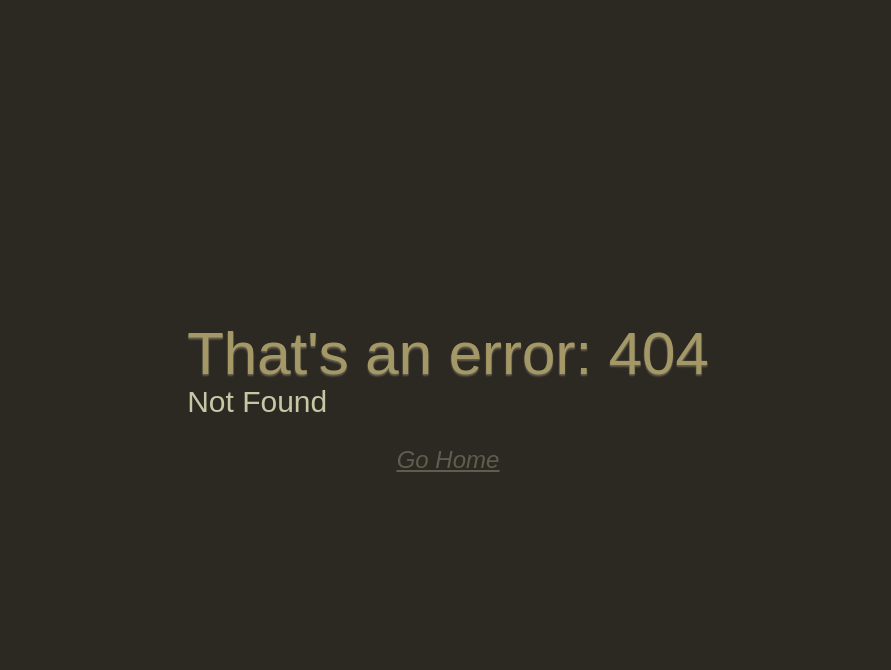
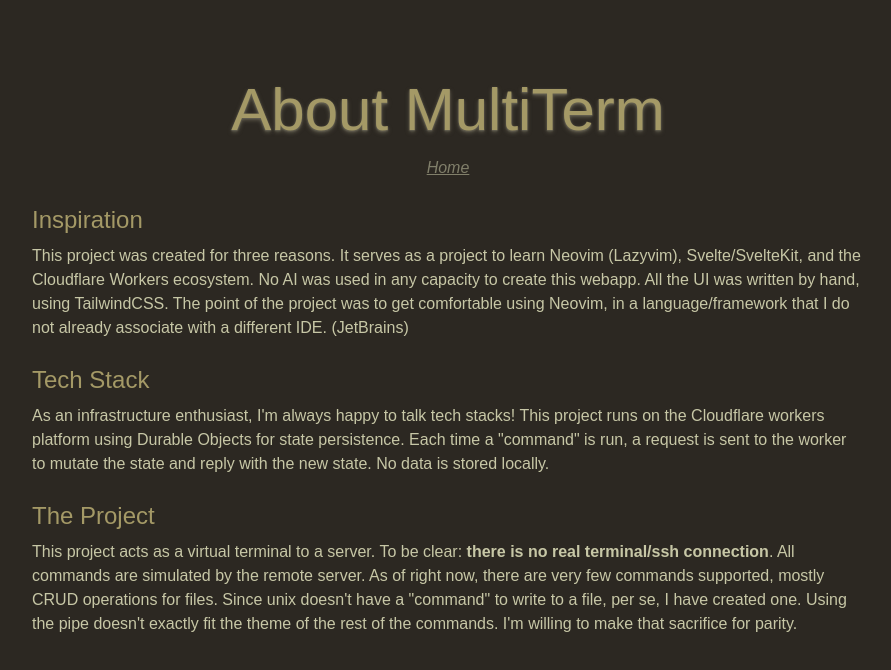
Before and after one commit to Foxikle/MultiTerm, a SvelteKit app: page /about in a window 1280 px wide. Before the commit this address had no page. Shown: the top 670 px of the page, without its empty margins (192-1083 px from the left). Built offline with nearby package versions, Linux system fonts and the light colour scheme; a web font is replaced by a local one.

Commit message:
Create a simple about page

```diff
--- /dev/null
+++ b/src/routes/about/+page.svelte
@@ -0,0 +1,49 @@
+<div class="min-h-screen bg-bg flex justify-center">
+  <div class="sm:max-w-[65vw] sm:min-w-[65vw] text-primary font-title">
+    <span class="flex flex-col">
+      <h1
+        class="text-6xl text-primary mt-20 mb-4 font-title text-center text-shadow-md text-shadow-muted"
+      >
+        About MultiTerm
+      </h1>
+      <a
+        href="/"
+        class="text-secondary/55 text-center font-title italic underline"
+        >Home</a
+      >
+    </span>
+    <span>
+      <h1 class="mt-6 mb-2 text-2xl">Inspiration</h1>
+      <p class="text-secondary">
+        This project was created for three reasons. It serves as a project to
+        learn Neovim (Lazyvim), Svelte/SvelteKit, and the Cloudflare Workers
+        ecosystem. No AI was used in any capacity to create this webapp. All the
+        UI was written by hand, using TailwindCSS. The point of the project was
+        to get comfortable using Neovim, in a language/framework that I do not
+        already associate with a different IDE. (JetBrains)
+      </p>
+    </span>
+    <span>
+      <h1 class="mt-6 mb-2 text-2xl">Tech Stack</h1>
+      <p class="text-secondary">
+        As an infrastructure enthusiast, I'm always happy to talk tech stacks!
+        This project runs on the Cloudflare workers platform using Durable
+        Objects for state persistence. Each time a "command" is run, a request
+        is sent to the worker to mutate the state and reply with the new state.
+        No data is stored locally.
+      </p>
+    </span>
+    <span>
+      <h1 class="mt-6 mb-2 text-2xl">The Project</h1>
+      <p class="text-secondary">
+        This project acts as a virtual terminal to a server. To be clear: <strong
+          >there is no real terminal/ssh connection</strong
+        >. All commands are simulated by the remote server. As of right now,
+        there are very few commands supported, mostly CRUD operations for files.
+        Since unix doesn't have a "command" to write to a file, per se, I have
+        created one. Using the pipe doesn't exactly fit the theme of the rest of
+        the commands. I'm willing to make that sacrifice for parity.
+      </p>
+    </span>
+  </div>
+</div>
```
